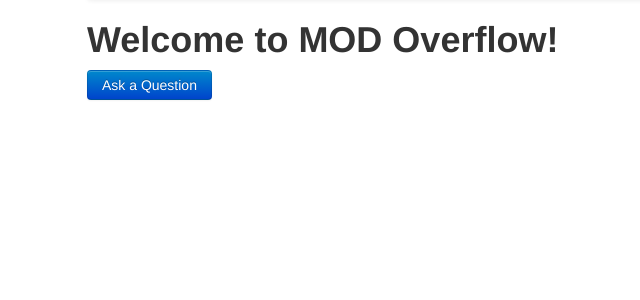
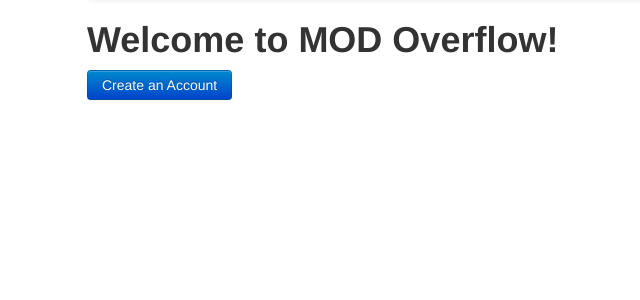
Before and after one commit to jackgill/modoverflow, a Flask app: page / in a window 1280 px wide. Shown: the part 42-342 px from the top of the page, without its empty margins (83-723 px from the left). Run offline with Flask 2, Linux system fonts and the light colour scheme; some libraries are stand-ins or nearby versions.

Commit message:
Adding 'create account' button to homepage

```diff
--- a/modoverflow/templates/index.html
+++ b/modoverflow/templates/index.html
@@ -3,5 +3,9 @@
 
 <h1>Welcome to MOD Overflow!</h1>
 
+{% if session['email'] %}
 <a class="btn btn-primary" href="/questions/new">Ask a Question</a>
+{% else %}
+<a class="btn btn-primary" href="users/new">Create an Account</a>
+{% endif %}
 {% endblock %}
```
